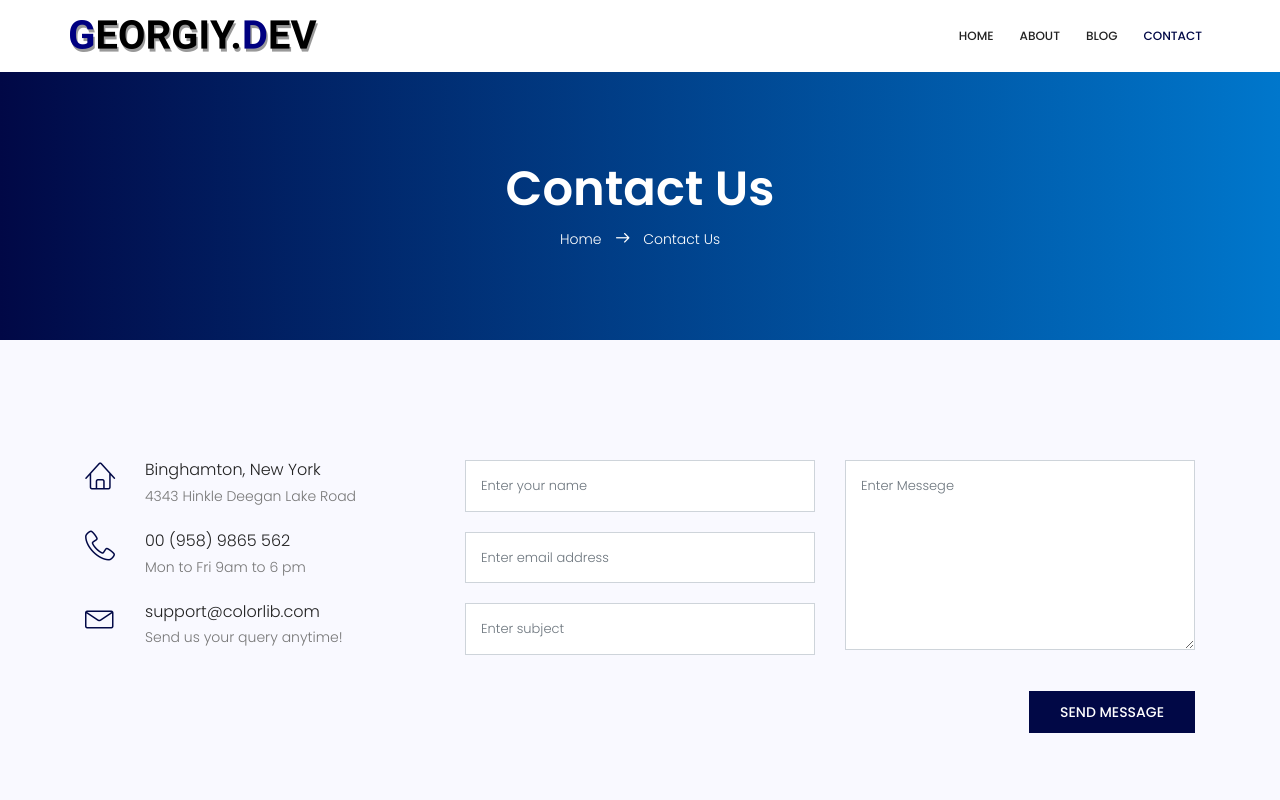
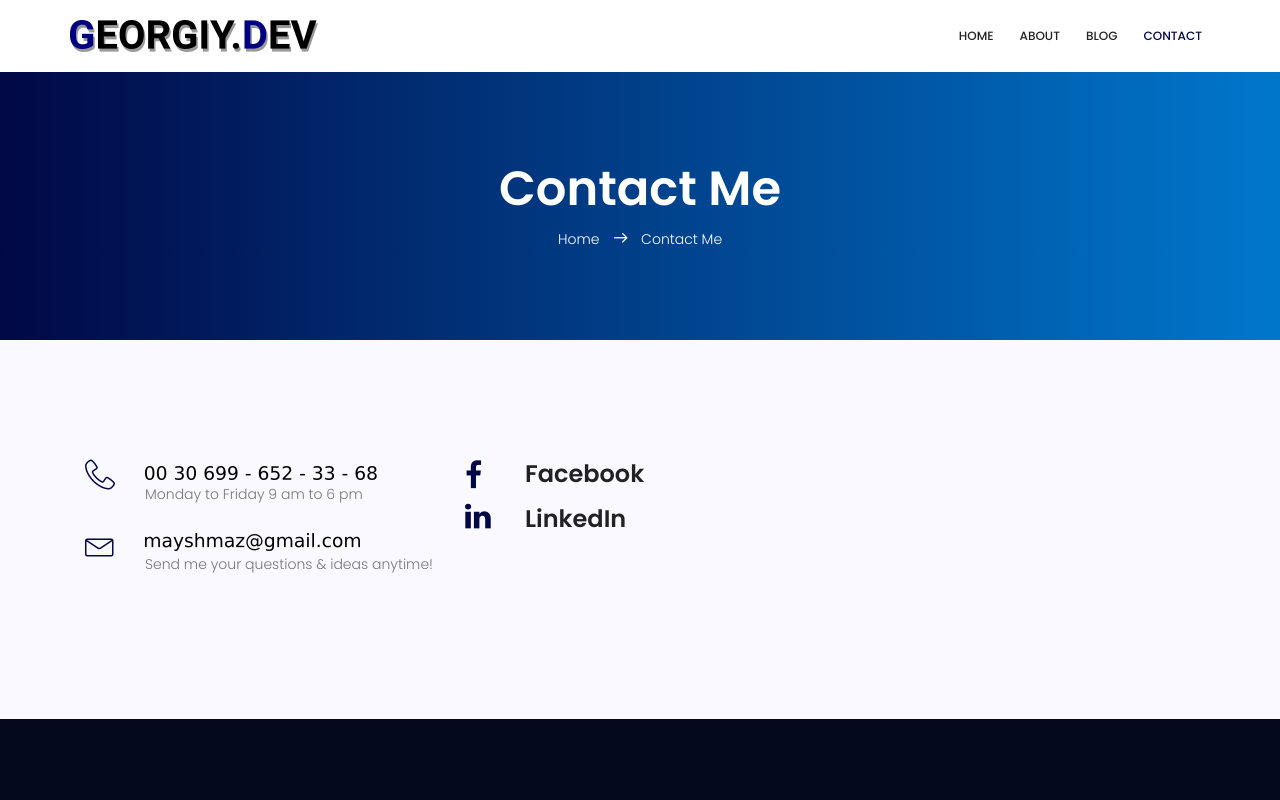
Before and after one commit to GiorgosDev/GiorgosDev.github.io, a plain HTML site: page contact.html in a window 1280 px wide. Shown: the top 800 px of the page. Drawn offline with nearby package versions, Linux system fonts and the light colour scheme; some packages are replaced by stand-ins of ours.

Commit message:
about page updated

```diff
--- a/contact.html
+++ b/contact.html
@@ -57,9 +57,9 @@
 					<div class="row d-flex align-items-center justify-content-center">
 						<div class="about-content col-lg-12">
 							<h1 class="text-white">
-								Contact Us
+								Contact Me
 							</h1>
-							<p class="text-white link-nav"><a href="index.html">Home </a>  <span class="lnr lnr-arrow-right"></span>  <a href="contact.html"> Contact Us</a></p>
+							<p class="text-white link-nav"><a href="index.html">Home </a>  <span class="lnr lnr-arrow-right"></span>  <a href="contact.html"> Contact Me</a></p>
 						</div>
 					</div>
 				</div>
@@ -72,7 +72,7 @@
 					<div class="row">
 						<!-- <div class="map-wrap" style="width:100%; height: 445px;" id="map"></div> -->
 						<div class="col-lg-4 d-flex flex-column address-wrap">
-							<div class="single-contact-address d-flex flex-row">
+							<!-- <div class="single-contact-address d-flex flex-row">
 								<div class="icon">
 									<span class="lnr lnr-home"></span>
 								</div>
@@ -82,14 +82,14 @@
 										4343 Hinkle Deegan Lake Road
 									</p>
 								</div>
-							</div>
+							</div> -->
 							<div class="single-contact-address d-flex flex-row">
 								<div class="icon">
 									<span class="lnr lnr-phone-handset"></span>
 								</div>
 								<div class="contact-details">
-									<h5>00 (958) 9865 562</h5>
-									<p>Mon to Fri 9am to 6 pm</p>
+									<img src="img/contacts/phn.png" alt="" title="" />
+									<p>Monday to Friday 9 am to 6 pm</p>
 								</div>
 							</div>
 							<div class="single-contact-address d-flex flex-row">
@@ -97,31 +97,41 @@
 									<span class="lnr lnr-envelope"></span>
 								</div>
 								<div class="contact-details">
-									<h5>support@colorlib.com</h5>
-									<p>Send us your query anytime!</p>
+									<img src="img/contacts/em.png" alt="" title="" />
+									<p>Send me your questions & ideas anytime!</p>
 								</div>
 							</div>
 						</div>
-						<div class="col-lg-8">
-							<form class="form-area contact-form text-right" id="myForm" action="mail.php" method="post">
-								<div class="row">
-									<div class="col-lg-6 form-group">
-										<input name="name" placeholder="Enter your name" onfocus="this.placeholder = ''" onblur="this.placeholder = 'Enter your name'" class="common-input mb-20 form-control" required="" type="text">
+						<div class="col-lg-4 d-flex flex-column address-wrap">
+							<!-- <div class="single-contact-address d-flex flex-row">
+								<div class="icon">
+									<span class="lnr lnr-home"></span>
+								</div>
+								<div class="contact-details">
+									<h5>Binghamton, New York</h5>
+									<p>
+										4343 Hinkle Deegan Lake Road
+									</p>
+								</div>
+							</div> -->
+							<div class="single-contact-address d-flex flex-row">
+								<div class="icon">
+									<span class="fa fa-facebook lnr" style="width: 30px;"></span>
+								</div>
+								<div class="contact-details">
+									<nbsp><nbsp><nbsp><nbsp></nbsp><a href="https://www.facebook.com/georgiy.mayshmaz" class="h3">Facebook</a>
+								</div>
+							</div>
+							<div class="single-contact-address d-flex flex-row" >
+								<div class="icon">
+									<span class="fa fa-linkedin lnr" style="width: 30px;"></span>
+								</div>
+								<div class="contact-details" style="padding-top: 4px;">
+                                    <a href="https://www.linkedin.com/in/g-mayshmaz/" class="h3">LinkedIn</a>
+								</div>
+							</div>
+						</div>
 
-										<input name="email" placeholder="Enter email address" pattern="[A-Za-z0-9._%+-]+@[A-Za-z0-9.-]+\.[A-Za-z]{1,63}$" onfocus="this.placeholder = ''" onblur="this.placeholder = 'Enter email address'" class="common-input mb-20 form-control" required="" type="email">
-
-										<input name="subject" placeholder="Enter subject" onfocus="this.placeholder = ''" onblur="this.placeholder = 'Enter subject'" class="common-input mb-20 form-control" required="" type="text">
-									</div>
-									<div class="col-lg-6 form-group">
-										<textarea class="common-textarea form-control" name="message" placeholder="Enter Messege" onfocus="this.placeholder = ''" onblur="this.placeholder = 'Enter Messege'" required=""></textarea>
-									</div>
-									<div class="col-lg-12">
-										<div class="alert-msg" style="text-align: left;"></div>
-										<button class="genric-btn primary" style="float: right;">Send Message</button>
-									</div>
-								</div>
-							</form>
-						</div>
 					</div>
 				</div>
 			</section>
```
Also changed, not shown: about.html (+4 -4 lines), img/contacts/em.png (added), img/contacts/phn.png (added).
